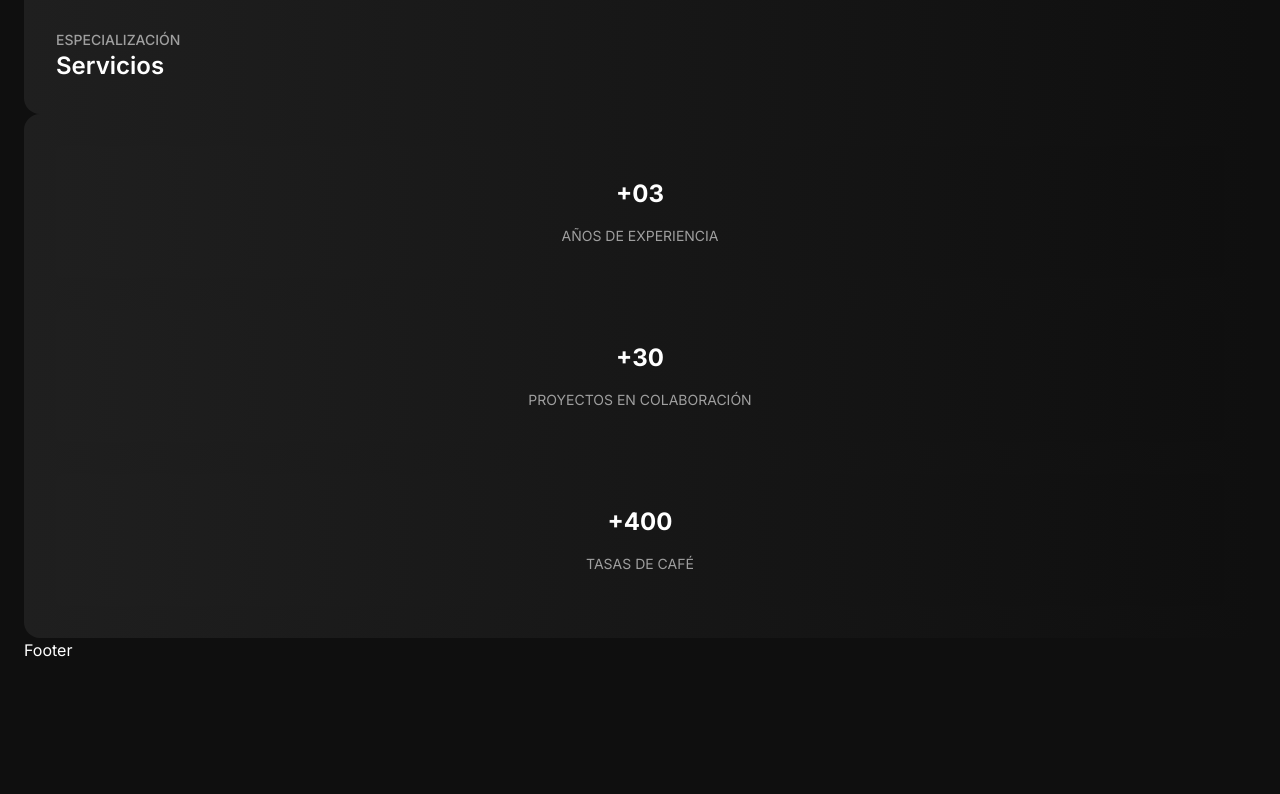
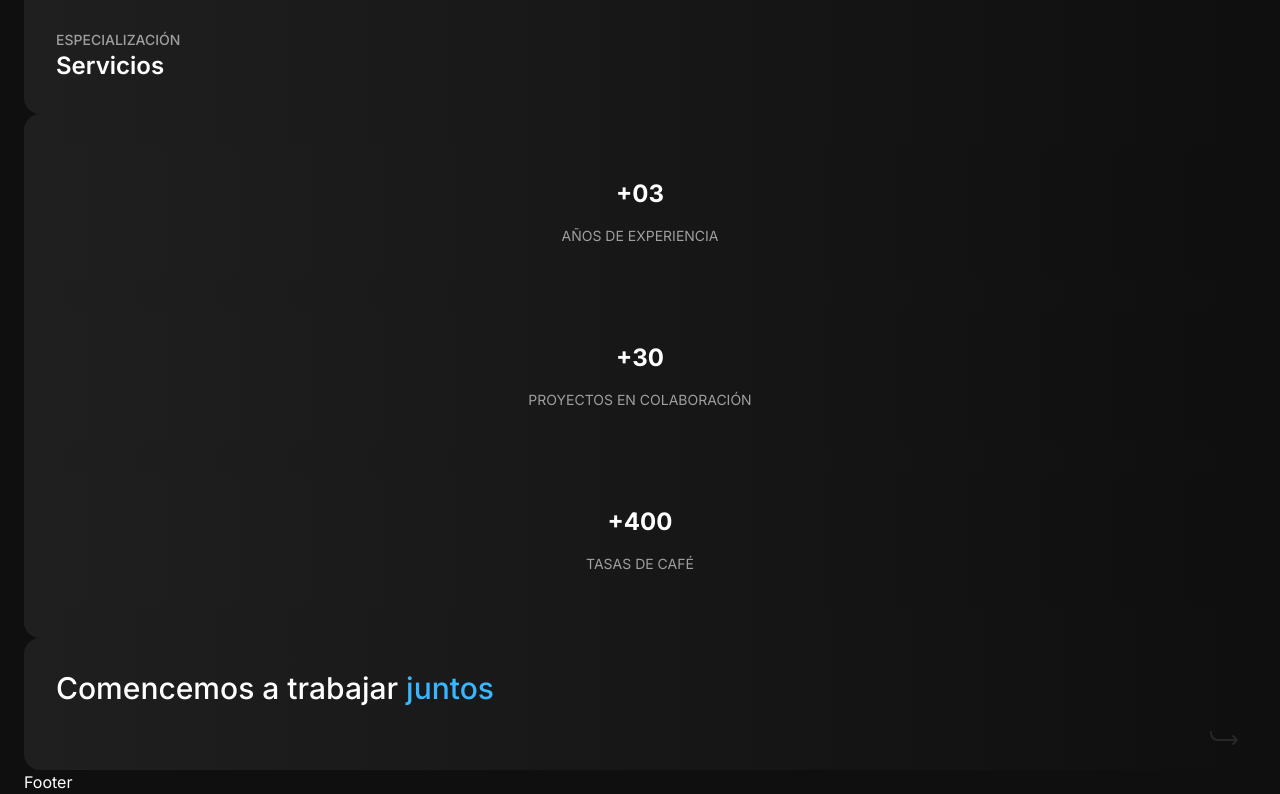
Before and after one commit to Ariff-dev/Portfolio-ariff, a Next.js app: page / in a window 1280 px wide. Shown: the part 2137-2931 px from the top of the page. Before the commit the page ends 2799 px from the top, so only its background shows below. Built offline with nearby package versions, Linux system fonts and the light colour scheme.

Commit message:
feat: CallAction component completed

```diff
--- a/src/app/page.tsx
+++ b/src/app/page.tsx
@@ -1,5 +1,6 @@
 import {
   Blog,
+  CallAction,
   Credentials,
   Funny,
   Personal,
@@ -23,6 +24,7 @@ export default function Home() {
       <Profiles />
       <Servicies />
       <Funny />
+      <CallAction />
     </main>
   )
 }
--- /dev/null
+++ b/src/components/page/callAction/CallAction.tsx
@@ -0,0 +1,17 @@
+import { IoReturnDownForward } from 'react-icons/io5'
+
+export const CallAction = () => {
+  return (
+    <div className='bg-gradient-to-r from-color-bg-secundary to-color-bg p-8 rounded-2xl flex flex-col gap-8'>
+      <div>
+        <p className='text-3xl font-medium'>
+          Comencemos a trabajar{' '}
+          <span className='text-color-text-inital'>juntos</span>
+        </p>
+      </div>
+      <div className='flex justify-end -m-4'>
+        <IoReturnDownForward size={32} className='text-zinc-800' />
+      </div>
+    </div>
+  )
+}
--- a/src/components/page/index.ts
+++ b/src/components/page/index.ts
@@ -6,3 +6,4 @@ export * from '@/components/page/blog/Blog'
 export * from '@/components/page/profiles/Profiles'
 export * from '@/components/page/services/Servicies'
 export * from '@/components/page/funny/Funny'
+export * from '@/components/page/callAction/CallAction'
```
